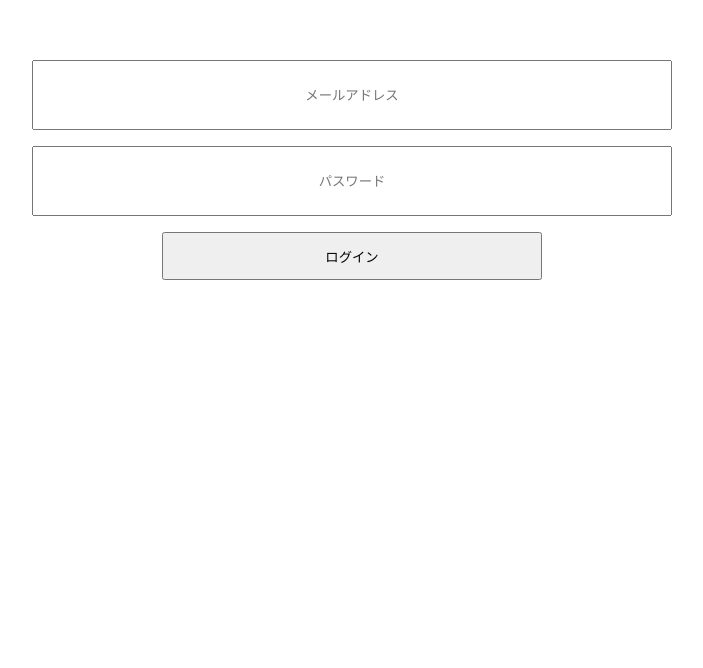
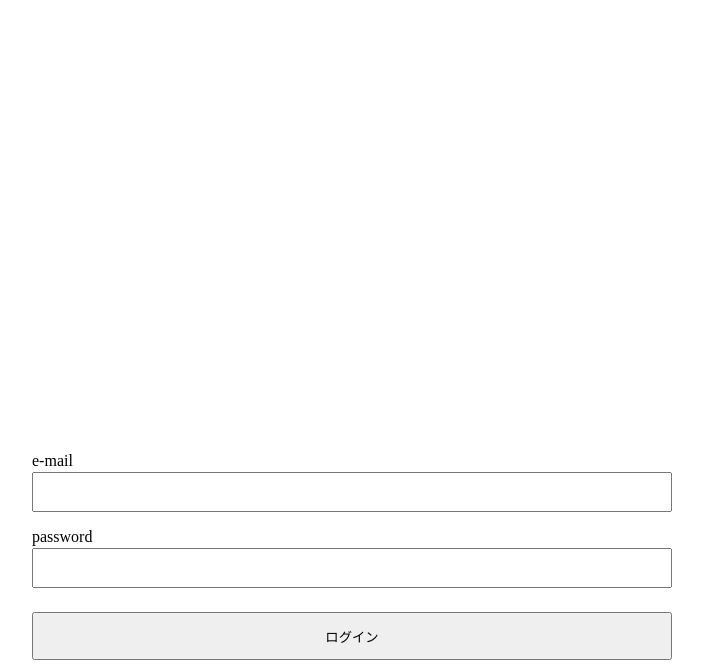
Before and after one commit to Meri11Ra1/Open-Innovation-Hackathon-2023-Vol.2, a Nuxt app: page / in a window 1280 px wide. Shown: the part 180-848 px from the top of the page, without its empty margins (288-991 px from the left). Before the commit the page ends 800 px from the top, so only its background shows below. Built offline with nearby package versions, Linux system fonts and the light colour scheme.

Commit message:
formの属性の表示をinputの上部にした

```diff
--- a/pages/index.vue
+++ b/pages/index.vue
@@ -1,8 +1,10 @@
 <template>
   <div class="login-feild">
     <form class="login-form">
-      <p><input type="text" v-model="email" placeholder="メールアドレス" name="email" class="user-email" /></p>
-      <p><input type="text" v-model="password" placeholder="パスワード" name="password" class="user-password" /></p>
+      <p class="login-text">e-mail</p>
+        <input type="text" v-model="email" name="email" class="user-email" />
+      <p class="login-text">password</p>
+        <input type="text" v-model="password" name="password" class="user-password" />
       <div>
         <button type="submit" class="login-form-btn">ログイン</button>
       </div>
@@ -22,33 +24,52 @@ export default {
 }
 </script>
 
-<style scoped>
+<style scoped >
 .login-field {
-  margin: 50%;
+  text-align: center;
+  width: 50vw;
+}
+
+.user-email-field {
+  margin: 0;
 }
 .user-email {
-    width: 50%;
-    height: 8vh;
-    margin: auto;
+    height: 5vh;
+    width: 100%;
+    display: flex;
     text-align: center;
+    box-sizing: border-box;
     color: black;
+    text-align: left;
+    margin-bottom: 16px;
+    margin-top:2px;
 }
 .user-password {
-  width: 50%;
-  height: 8vh;
-  margin: auto;
+  width: 100%;
+  height: 5vh;
+  box-sizing: border-box;
   text-align: center;
   color: black;
+  text-align: left;
+  margin-bottom: 24px;
+  margin-top: 2px;
 }
 
 .login-form {
   text-align: center;
-  margin-top: 30vh;
+  margin: auto;
+  margin-top: 50%;
+  width: 50vw;
 }
 .login-form-btn {
-  width: 30%;
+  width: 100%;
   height: 6vh;
   text-align: center;
 }
 
+.login-text {
+  text-align: left;
+  margin: 0%;
+}
+
 </style>
```
